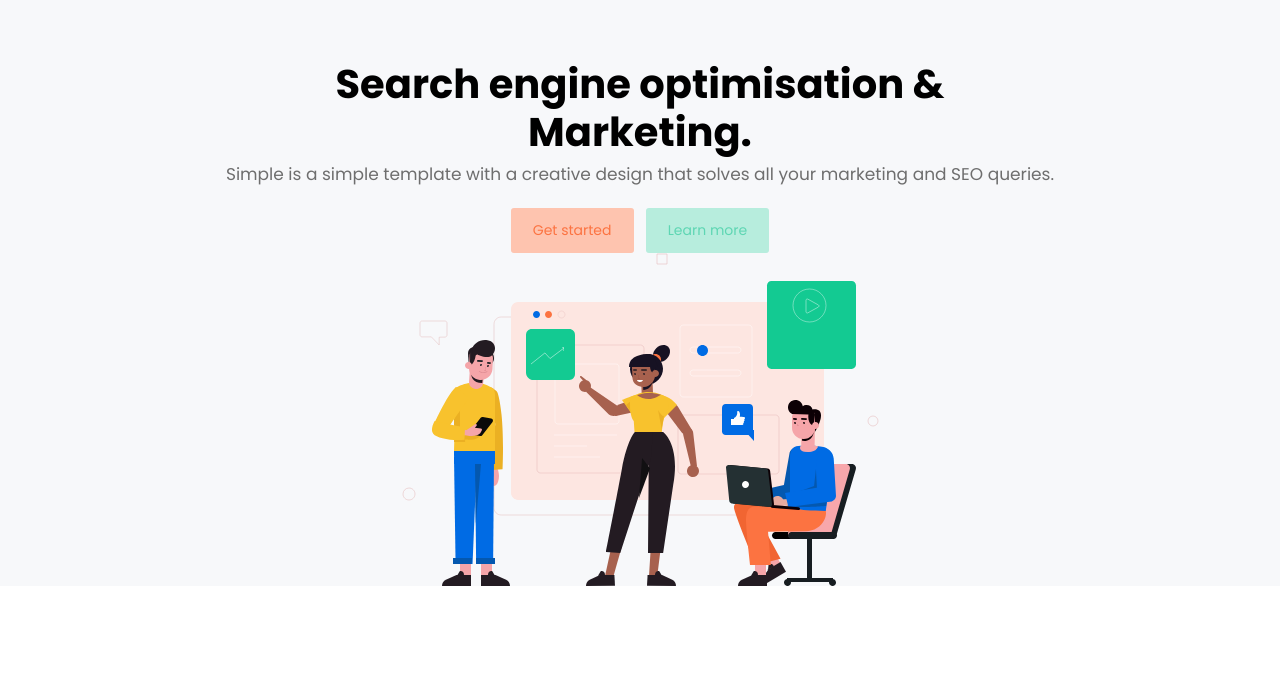
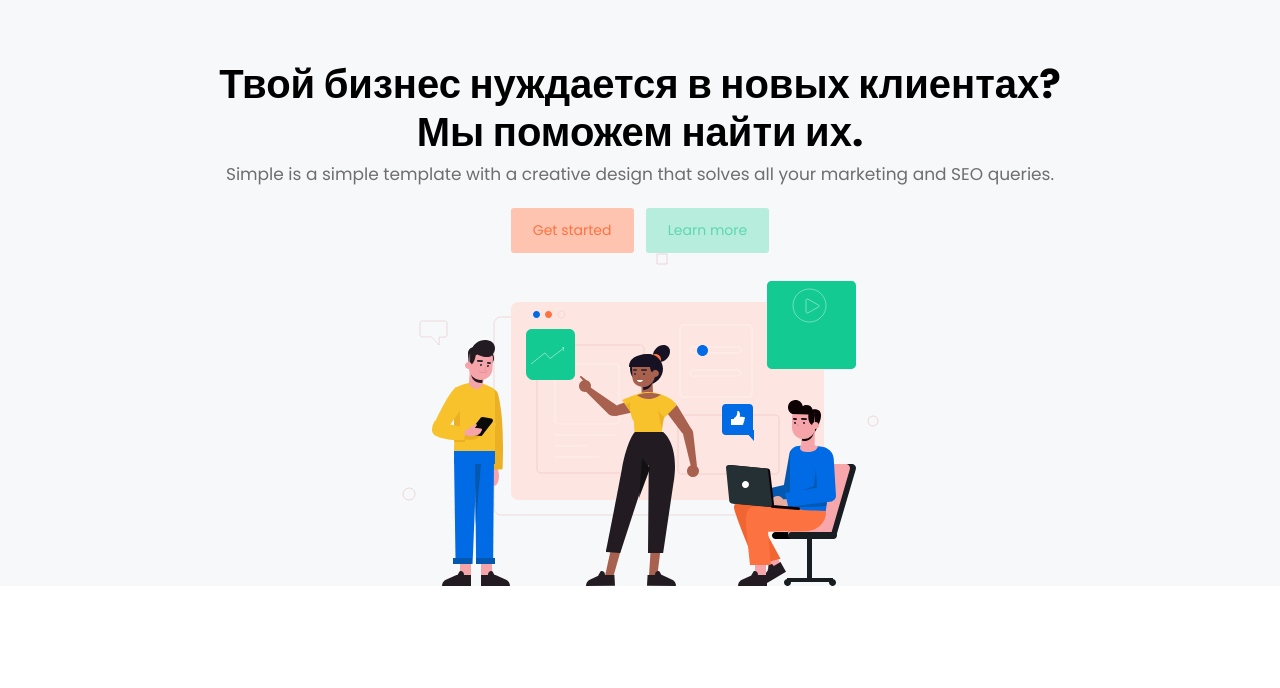
Before and after one commit to KonecKonca/landing-it, a website: page index.html in a window 1280 px wide. Shown: the part 95-783 px from the top of the page. Drawn offline with Linux system fonts and the light colour scheme.

Commit message:
fix content

```diff
--- a/index.html
+++ b/index.html
@@ -53,7 +53,7 @@
   </header>
   <div class="banner" >
     <div class="container">
-      <h1 class="font-weight-semibold">Search engine optimisation &<br>Marketing.</h1>
+      <h1 class="font-weight-semibold">Твой бизнес нуждается в новых клиентах?<br>Мы поможем найти их.</h1>
       <h6 class="font-weight-normal text-muted pb-3">Simple is a simple template with a creative design that solves all your marketing and SEO queries.</h6>
       <div>
         <button class="btn btn-opacity-light mr-1">Get started</button>
```
